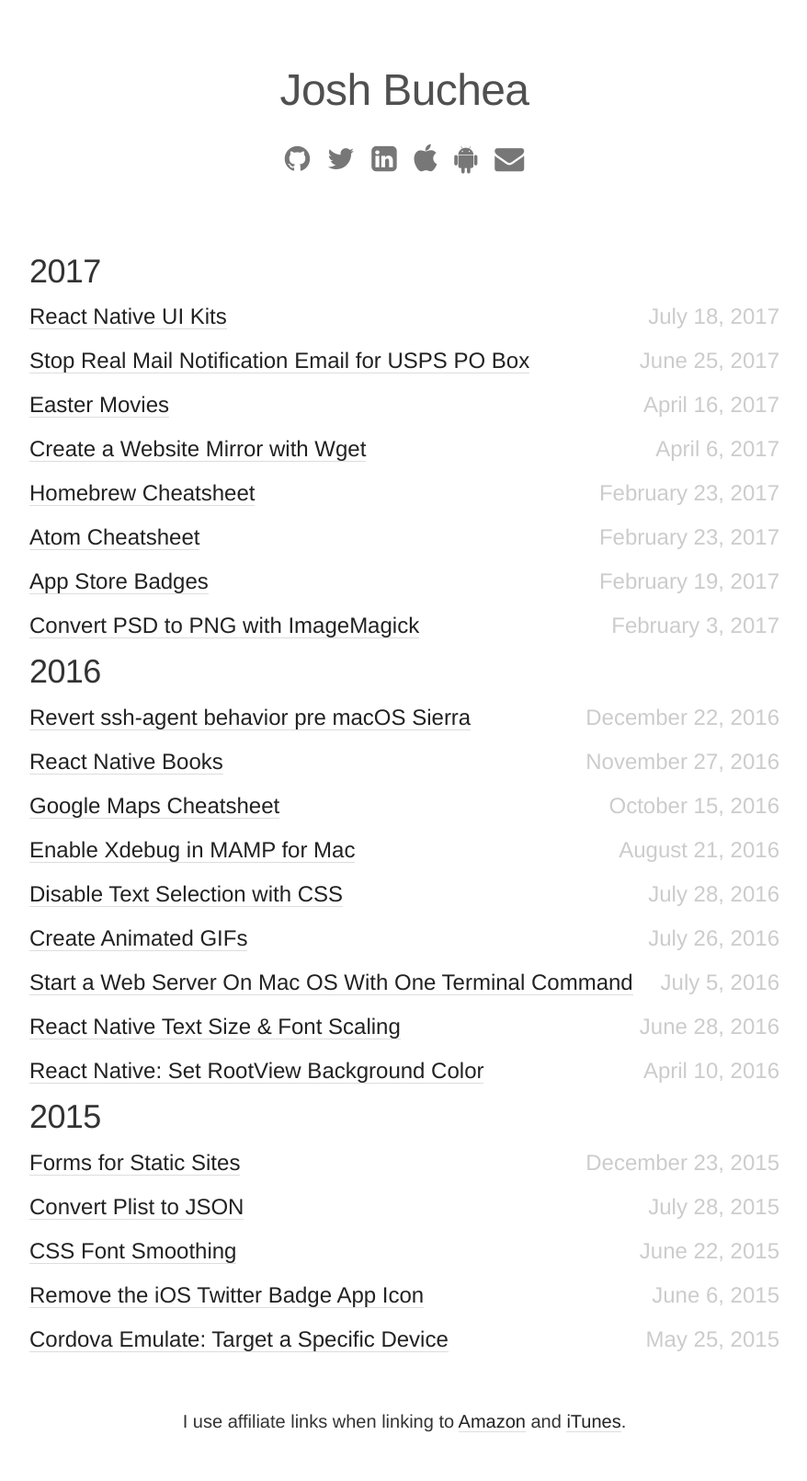
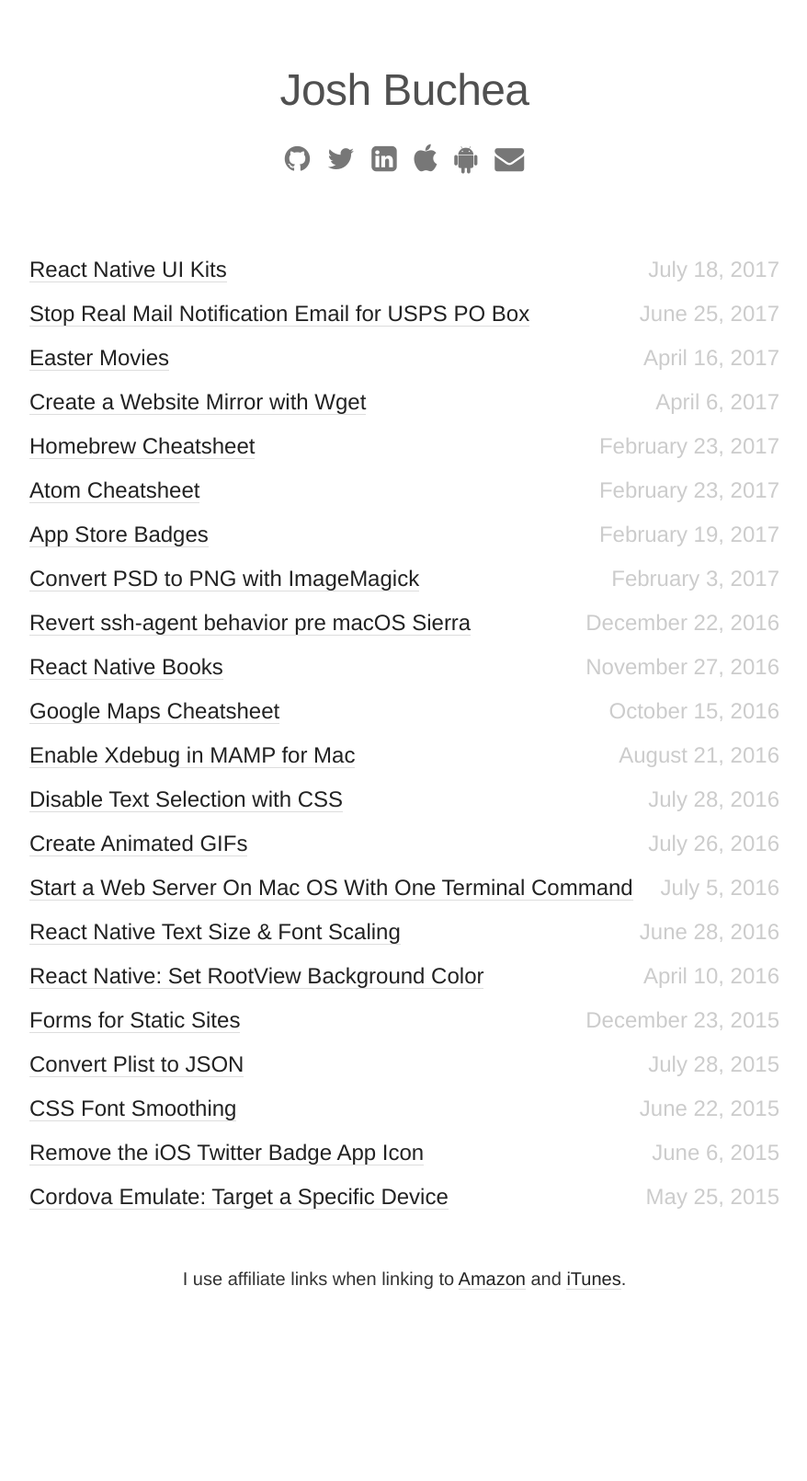
Before and after one commit to joshbuchea/joshbuchea.com, a Jekyll site: the page built from posts.md, in a window 1280 px wide. Shown: the whole page at 92% size, without its empty margins (200-1078 px from the left). Built offline with Jekyll 4.4.1, drawn with Linux system fonts in a browser that asks for light colours; nearby versions of some CDN libraries; after the commit the page ends 1455 px from its top, so only the background shows below that.

Commit message:
Remove year headers from posts page

```diff
--- a/posts.md
+++ b/posts.md
@@ -2,6 +2,17 @@
 layout: default
 title: Posts
 ---
+
+<div class="archive">
+  {% for post in site.posts limit:50 %}
+    <div class="archive-item">
+      <span class="post-date archive-date">{{ post.date | date: "%B %-d, %Y" }}</span>
+      <a class="archive-title" href="{{ post.url }}">{{ post.title }}</a>
+    </div>
+  {% endfor %}
+</div>
+
+<!--
 
 <div class="archive">
   {% for post in site.posts %}
@@ -16,3 +27,5 @@
     </div>
   {% endfor %}
 </div>
+
+-->
```
